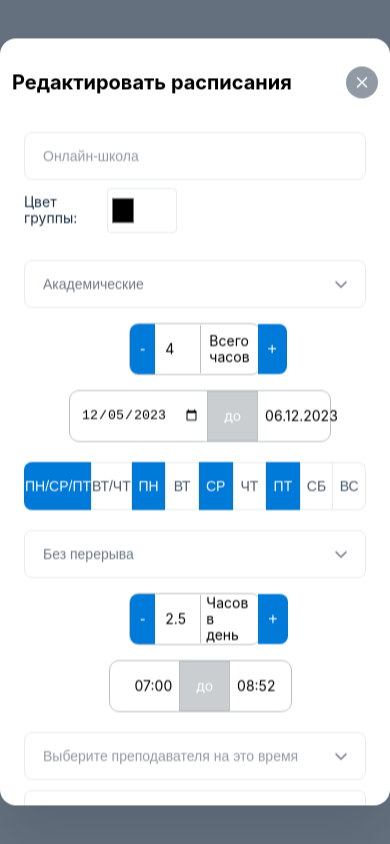
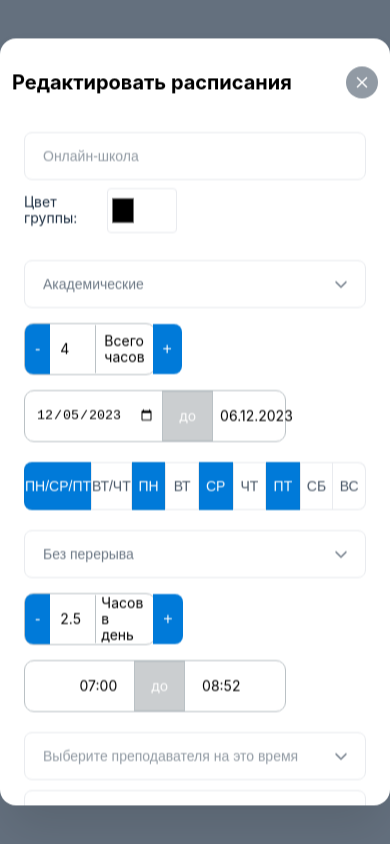
Before and after one commit to yulia463/scheduleTestAssignment, a React (Create React App) app: page / in a window 390 px wide. Both pictures are taken after a click on the button "Открыть форму". Built offline with nearby package versions, Linux system fonts and the light colour scheme.

Commit message:
fix styles

```diff
--- a/src/components/ScheduleForm/form-items/CalendarCounter/styles.module.scss
+++ b/src/components/ScheduleForm/form-items/CalendarCounter/styles.module.scss
@@ -4,7 +4,6 @@
   height: 50px;
   border: 0.5px solid #bac1c5;
   border-radius: 10px;
-  margin-left: 10px;
   padding-left: 10px;
   width: 250px;
 }
@@ -73,9 +72,3 @@
   margin-right: 7px;
   margin-left: 7px;
 }
-
-@media (max-width: 980px) {
-  .main {
-    align-self: center;
-  }
-}
--- a/src/components/ScheduleForm/form-items/HoursPerDayCounter/styles.module.scss
+++ b/src/components/ScheduleForm/form-items/HoursPerDayCounter/styles.module.scss
@@ -5,8 +5,6 @@
   border: 0.5px solid #bac1c5;
   border-radius: 10px;
   max-width: 130px;
-
-
 }
 
 .decrementButton,
@@ -45,9 +43,3 @@
   padding-left: 5px;
   border-left: 0.5px solid #bac1c5;
 }
-
-@media (max-width: 980px) {
-  .main {
-    align-self: center;
-  }
-}
--- a/src/components/ScheduleForm/form-items/TimeCounter/styles.module.scss
+++ b/src/components/ScheduleForm/form-items/TimeCounter/styles.module.scss
@@ -3,7 +3,6 @@
   align-items: center;
   height: 50px;
   border-radius: 10px;
-  margin-left: 10px;
   padding-left: 10px;
   width: 250px;
   border: 0.5px solid #bac1c5;
@@ -12,6 +11,7 @@
 
 .timeTo {
   margin-right: 0;
+  padding: 10px;
 }
 
 .value {
@@ -28,11 +28,5 @@
   color: white;
   margin-right: 7px;
   margin-left: 7px;
+
 }
-
-@media (max-width: 980px) {
-  .main {
-    width: 50%;
-    align-self: center;
-  }
-}
--- a/src/components/ScheduleForm/form-items/TotalHoursCounter/styles.module.scss
+++ b/src/components/ScheduleForm/form-items/TotalHoursCounter/styles.module.scss
@@ -42,9 +42,3 @@
   padding: 8px;
   border-left: 0.5px solid #bac1c5;
 }
-
-@media (max-width: 980px) {
-  .main {
-    align-self: center;
-  }
-}
--- a/src/components/ScheduleForm/styles.module.scss
+++ b/src/components/ScheduleForm/styles.module.scss
@@ -63,7 +63,7 @@
   padding: 15px;
 }
 
-@media(max-width: 990px) {
+@media(max-width: 1150px) {
   .hoursBlock{
     flex-direction: column;
     gap: 15px;
```
